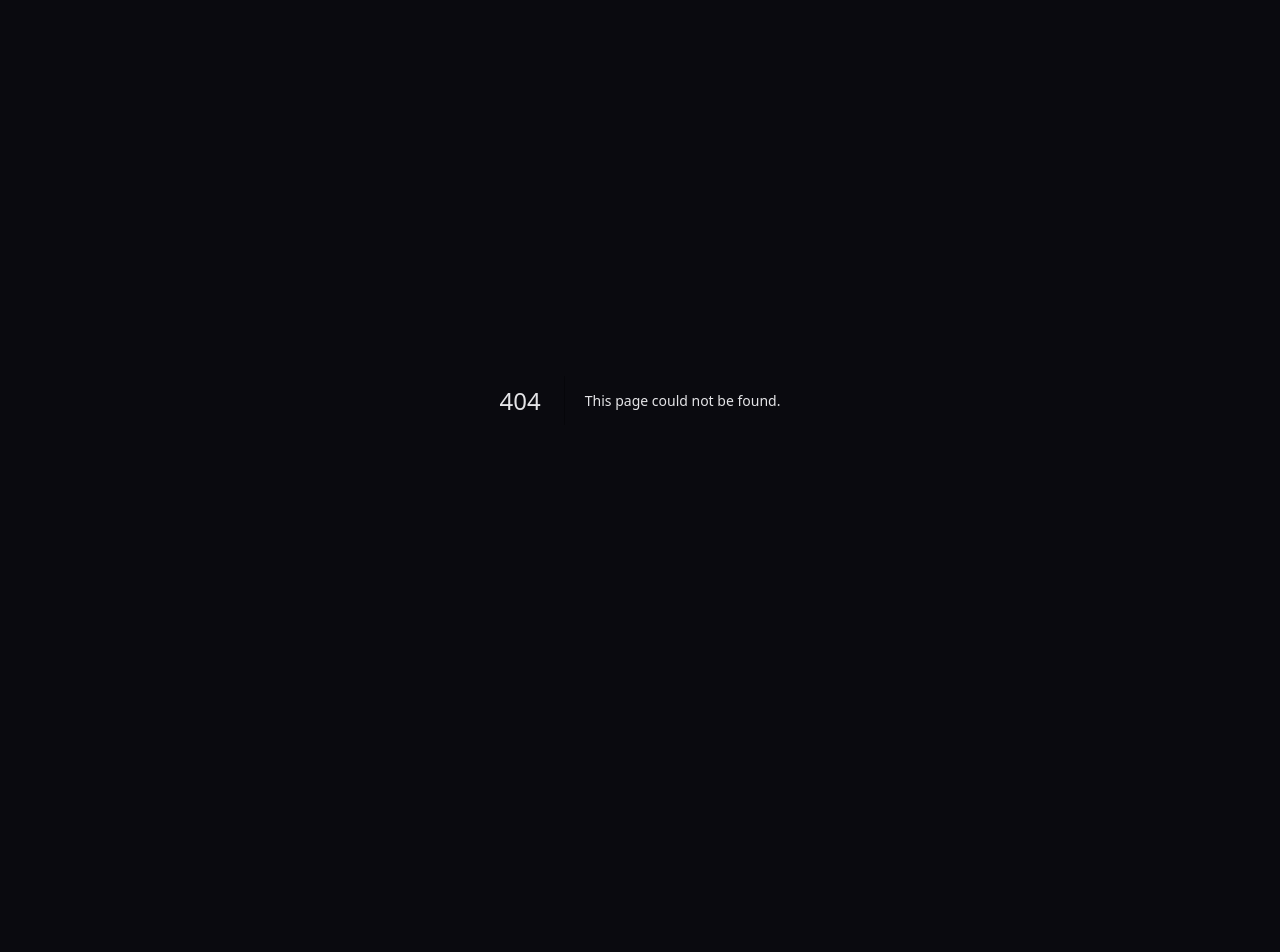
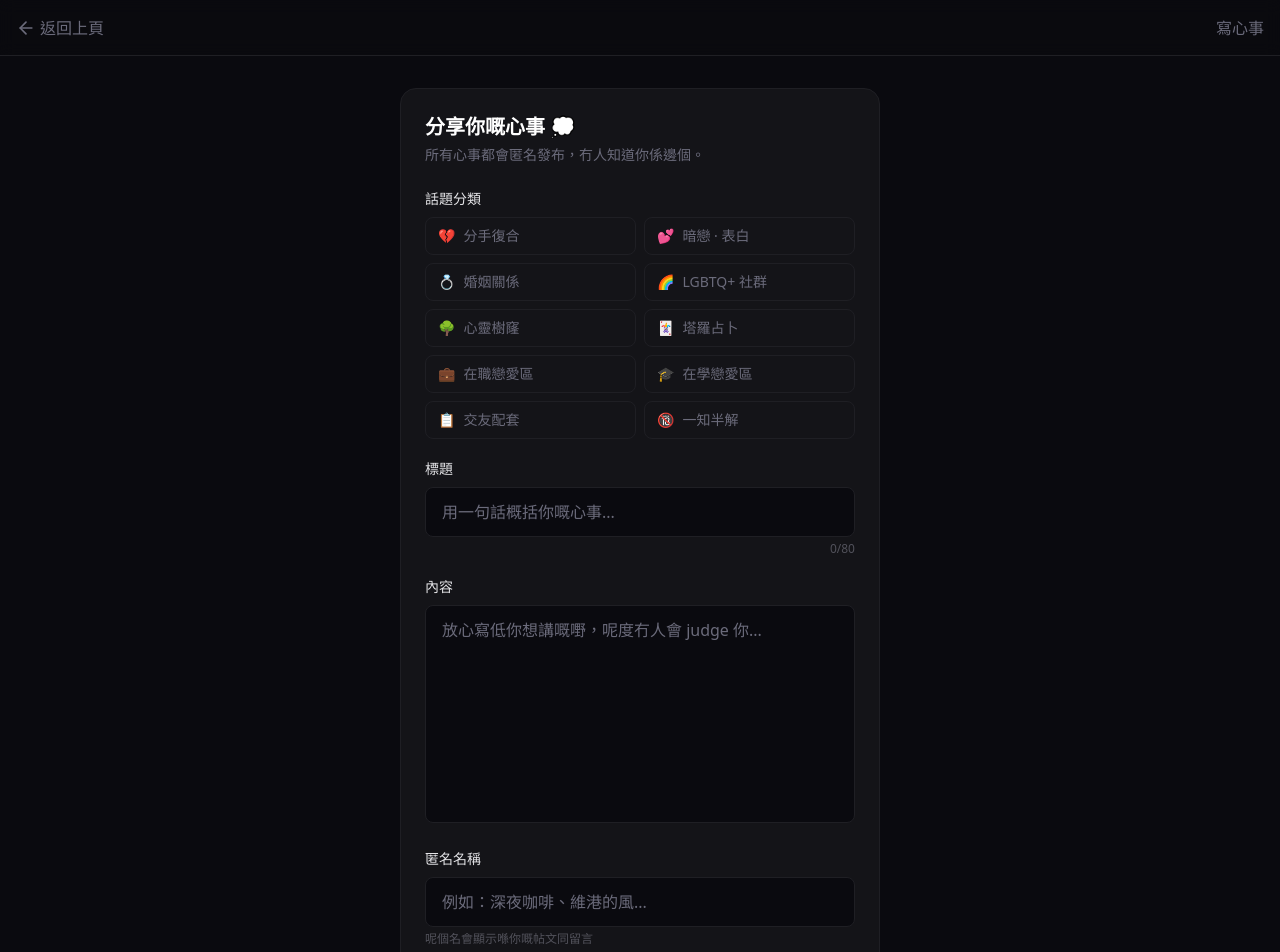
Before and after one commit to modelfactory17-star/hearten, a Next.js app: page /write in a window 1280 px wide. Before the commit this address had no page. Shown: the top 952 px of the page. Before the commit the page ends 800 px from the top, so only its background shows below. Built offline with nearby package versions, Linux system fonts and the light colour scheme.

Commit message:
feat: write post form (/write) with category, title, body, anonymous name

```diff
--- a/src/app/page.tsx
+++ b/src/app/page.tsx
@@ -68,7 +68,10 @@ export default function Home() {
                 </button>
               </div>
 
-              <button className="md:hidden flex items-center gap-1.5 px-3 py-1.5 rounded-lg bg-hearten-rose text-white text-sm font-medium">
+              <button
+                onClick={() => router.push('/write')}
+                className="md:hidden flex items-center gap-1.5 px-3 py-1.5 rounded-lg bg-hearten-rose text-white text-sm font-medium"
+              >
                 <MessageCircle className="w-4 h-4" />
                 寫心事
               </button>
--- /dev/null
+++ b/src/app/write/page.tsx
@@ -0,0 +1,160 @@
+'use client';
+
+import { useState } from 'react';
+import { useRouter } from 'next/navigation';
+import { ArrowLeft, Send } from 'lucide-react';
+
+const CATEGORIES = [
+  { id: 'breakup', icon: '💔', name: '分手復合' },
+  { id: 'crush', icon: '💕', name: '暗戀 · 表白' },
+  { id: 'marriage', icon: '💍', name: '婚姻關係' },
+  { id: 'lgbtq', icon: '🌈', name: 'LGBTQ+ 社群' },
+  { id: 'treehole', icon: '🌳', name: '心靈樹窿' },
+  { id: 'tarot', icon: '🃏', name: '塔羅占卜' },
+  { id: 'work', icon: '💼', name: '在職戀愛區' },
+  { id: 'school', icon: '🎓', name: '在學戀愛區' },
+  { id: 'dating', icon: '📋', name: '交友配套' },
+  { id: 'bedroom', icon: '🔞', name: '一知半解' },
+];
+
+export default function WritePage() {
+  const router = useRouter();
+  const [category, setCategory] = useState('');
+  const [title, setTitle] = useState('');
+  const [body, setBody] = useState('');
+  const [anonymous, setAnonymous] = useState('');
+  const [submitted, setSubmitted] = useState(false);
+  const [error, setError] = useState('');
+
+  const handleSubmit = () => {
+    if (!category) { setError('請選擇話題分類'); return; }
+    if (!title.trim()) { setError('請輸入標題'); return; }
+    if (!body.trim()) { setError('請寫低你嘅心事'); return; }
+    if (!anonymous.trim()) { setError('請輸入匿名名稱'); return; }
+    setError('');
+    setSubmitted(true);
+  };
+
+  if (submitted) {
+    return (
+      <div className="min-h-screen bg-hearten-bg">
+        <div className="sticky top-0 z-50 h-14 border-b border-hearten-border bg-hearten-bg/90 backdrop-blur flex items-center px-4">
+          <button onClick={() => router.push('/')} className="flex items-center gap-1 text-hearten-muted hover:text-white transition-colors text-base">
+            <ArrowLeft className="w-5 h-5" />
+            返回首頁
+          </button>
+        </div>
+        <div className="max-w-lg mx-auto px-4 py-20 text-center">
+          <div className="text-5xl mb-4">💌</div>
+          <h1 className="text-xl font-bold text-white mb-2">心事已發出！</h1>
+          <p className="text-hearten-muted mb-6">
+            你嘅心事已經匿名發布到「{CATEGORIES.find(c => c.id === category)?.name}」。
+          </p>
+          <p className="text-hearten-dim text-sm mb-8">其他會員而家可以睇到同回覆你嘅心事。</p>
+          <div className="flex gap-3 justify-center">
+            <button onClick={() => router.push('/')} className="px-6 py-2.5 rounded-xl bg-hearten-rose text-white font-medium transition-colors hover:bg-hearten-rose-light">
+              睇其他心事
+            </button>
+            <button onClick={() => { setSubmitted(false); setTitle(''); setBody(''); setAnonymous(''); setCategory(''); }} className="px-6 py-2.5 rounded-xl border border-hearten-border text-hearten-text hover:border-hearten-rose transition-colors font-medium">
+              再寫一篇
+            </button>
+          </div>
+        </div>
+      </div>
+    );
+  }
+
+  return (
+    <div className="min-h-screen bg-hearten-bg">
+      {/* Top bar */}
+      <div className="sticky top-0 z-50 h-14 border-b border-hearten-border bg-hearten-bg/90 backdrop-blur flex items-center px-4 gap-4">
+        <button onClick={() => router.back()} className="flex items-center gap-1 text-hearten-muted hover:text-white transition-colors text-base">
+          <ArrowLeft className="w-5 h-5" />
+          返回上頁
+        </button>
+        <div className="flex-1" />
+        <span className="text-base font-medium text-hearten-muted">寫心事</span>
+      </div>
+
+      <div className="max-w-lg mx-auto px-4 py-8">
+        <div className="bg-hearten-card border border-hearten-border rounded-2xl p-6">
+          <h1 className="text-xl font-bold text-white mb-1">分享你嘅心事 💭</h1>
+          <p className="text-sm text-hearten-muted mb-6">所有心事都會匿名發布，冇人知道你係邊個。</p>
+
+          {/* Category */}
+          <div className="mb-5">
+            <label className="block text-sm font-medium text-hearten-text mb-2">話題分類</label>
+            <div className="grid grid-cols-2 gap-2">
+              {CATEGORIES.map((cat) => (
+                <button
+                  key={cat.id}
+                  onClick={() => setCategory(cat.id)}
+                  className={`flex items-center gap-2 px-3 py-2 rounded-lg text-sm text-left transition-colors ${
+                    category === cat.id
+                      ? 'bg-hearten-rose/20 border border-hearten-rose/40 text-hearten-rose'
+                      : 'border border-hearten-border text-hearten-muted hover:border-gray-500 hover:text-gray-300'
+                  }`}
+                >
+                  <span>{cat.icon}</span>
+                  {cat.name}
+                </button>
+              ))}
+            </div>
+          </div>
+
+          {/* Title */}
+          <div className="mb-5">
+            <label className="block text-sm font-medium text-hearten-text mb-2">標題</label>
+            <input
+              value={title}
+              onChange={(e) => setTitle(e.target.value)}
+              placeholder="用一句話概括你嘅心事..."
+              maxLength={80}
+              className="w-full bg-hearten-bg border border-hearten-border rounded-lg px-4 py-3 text-base text-white placeholder-hearten-muted outline-none focus:border-hearten-rose transition-colors"
+            />
+            <p className="text-xs text-hearten-dim mt-1 text-right">{title.length}/80</p>
+          </div>
+
+          {/* Body */}
+          <div className="mb-5">
+            <label className="block text-sm font-medium text-hearten-text mb-2">內容</label>
+            <textarea
+              value={body}
+              onChange={(e) => setBody(e.target.value)}
+              placeholder="放心寫低你想講嘅嘢，呢度冇人會 judge 你..."
+              rows={8}
+              className="w-full bg-hearten-bg border border-hearten-border rounded-lg px-4 py-3 text-base text-white placeholder-hearten-muted outline-none resize-none focus:border-hearten-rose transition-colors"
+            />
+          </div>
+
+          {/* Anonymous name */}
+          <div className="mb-6">
+            <label className="block text-sm font-medium text-hearten-text mb-2">匿名名稱</label>
+            <input
+              value={anonymous}
+              onChange={(e) => setAnonymous(e.target.value)}
+              placeholder="例如：深夜咖啡、維港的風..."
+              maxLength={12}
+              className="w-full bg-hearten-bg border border-hearten-border rounded-lg px-4 py-3 text-base text-white placeholder-hearten-muted outline-none focus:border-hearten-rose transition-colors"
+            />
+            <p className="text-xs text-hearten-dim mt-1">呢個名會顯示喺你嘅帖文同留言</p>
+          </div>
+
+          {/* Error */}
+          {error && (
+            <p className="text-hearten-rose text-sm mb-4">⚠️ {error}</p>
+          )}
+
+          {/* Submit */}
+          <button
+            onClick={handleSubmit}
+            className="w-full flex items-center justify-center gap-2 px-4 py-3 rounded-xl bg-hearten-rose hover:bg-hearten-rose-light text-white font-medium text-base transition-colors"
+          >
+            <Send className="w-5 h-5" />
+            匿名發布心事
+          </button>
+        </div>
+      </div>
+    </div>
+  );
+}
--- a/src/components/LeftSidebar.tsx
+++ b/src/components/LeftSidebar.tsx
@@ -1,5 +1,6 @@
 'use client';
 
+import { useRouter } from 'next/navigation';
 import { Heart, Moon, Sparkles, MessageCircle, Users, Compass } from 'lucide-react';
 
 const categories = [
@@ -13,11 +14,16 @@ const categories = [
 ];
 
 export default function LeftSidebar() {
+  const router = useRouter();
+
   return (
     <aside className="w-[220px] shrink-0 border-r border-hearten-border h-[calc(100vh-3.5rem)] sticky top-14 overflow-y-auto">
       <div className="p-4 space-y-6">
         {/* Write Post CTA */}
-        <button className="w-full flex items-center justify-center gap-2 px-4 py-2.5 rounded-xl bg-hearten-rose hover:bg-hearten-rose-light text-white font-medium text-sm transition-colors animate-pulse-glow">
+        <button
+          onClick={() => router.push('/write')}
+          className="w-full flex items-center justify-center gap-2 px-4 py-2.5 rounded-xl bg-hearten-rose hover:bg-hearten-rose-light text-white font-medium text-sm transition-colors animate-pulse-glow"
+        >
           <MessageCircle className="w-4 h-4" />
           寫心事
         </button>
```
